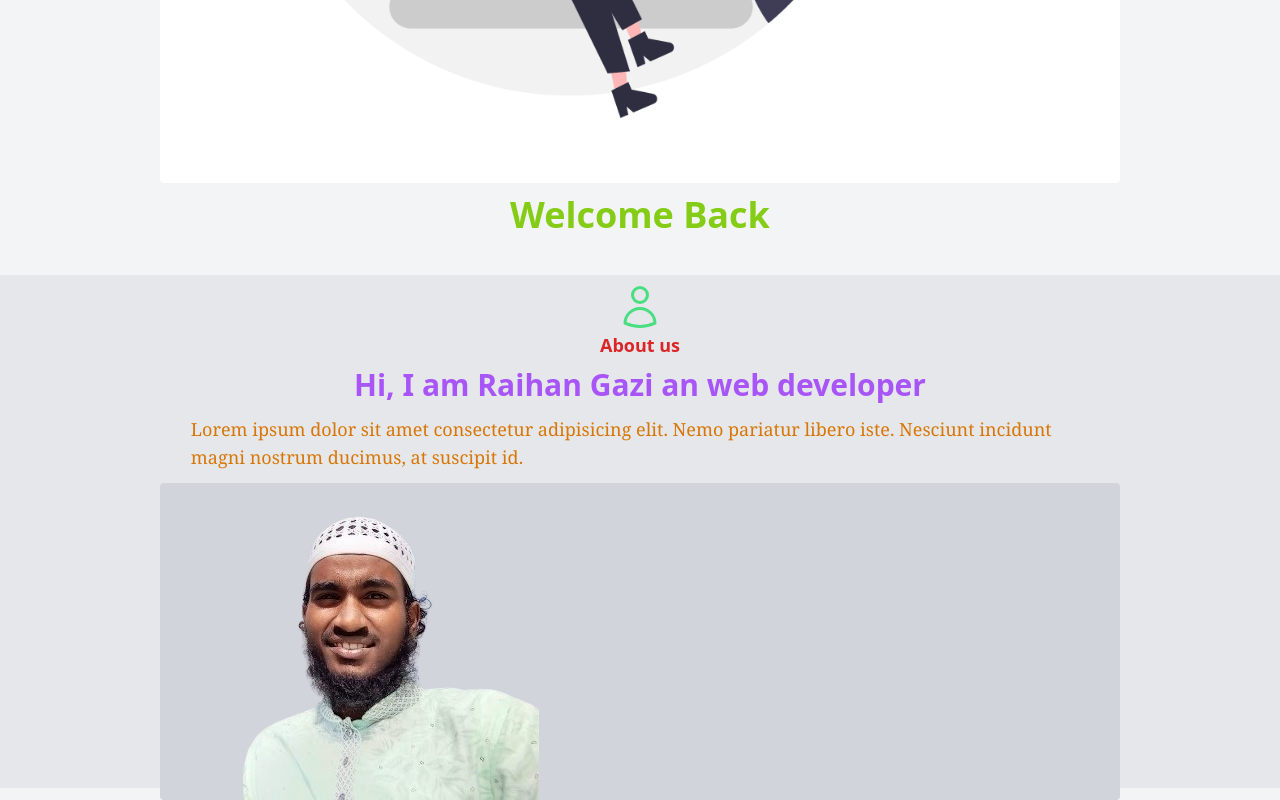
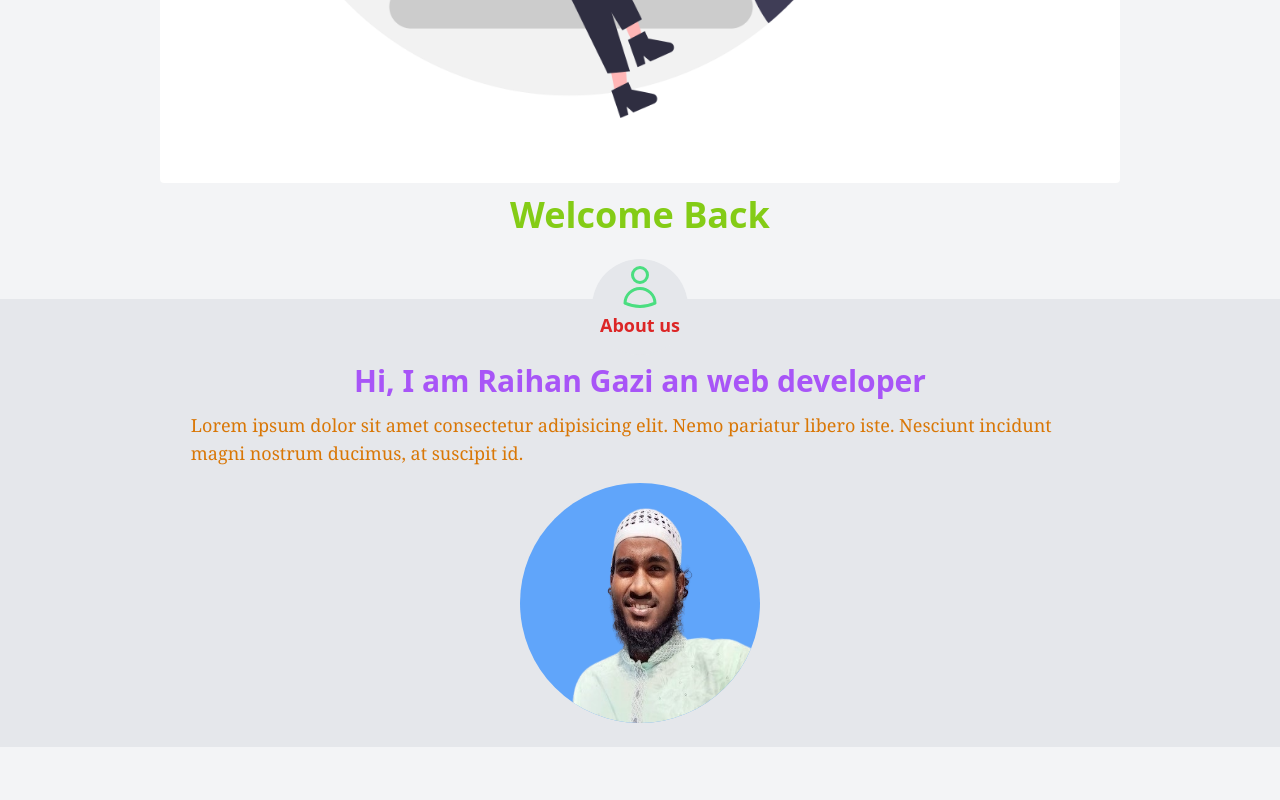
Before and after one commit to gaziraihan1/portfolio, a website built with Vite: page index.html in a window 1280 px wide. Shown: the part 661-1461 px from the top of the page. After the commit the page ends 1408 px from the top, so only its background shows below. Built offline with nearby package versions, Linux system fonts and the light colour scheme; a web font is replaced by a local one.

Commit message:
more style add

```diff
--- a/index.html
+++ b/index.html
@@ -49,18 +49,22 @@
                 </h1>
             </div>
         </div>
-        <section class="relative top-10 mx-auto  bg-gray-200">
+        <section class="relative top-16 mx-auto  bg-gray-200">
             <div class="flex flex-col">
-                <div class="order-1 mx-auto w-3/4 bg-gray-300 rounded relative top-3">
-                    <img class=" " src="my-image.png" alt="">
+                <div class=" order-1 mx-auto w-3/4 rounded relative bottom-6">
+                    <img class="w-60 h-60 rounded-full mx-auto bg-blue-400 " src="my-image.png" alt="Raihan Gazi">
+
                 </div>
                 <div class="mx-auto pt-2">
-                    <svg class="relative w-12 h-12 mx-auto text-green-400" xmlns="http://www.w3.org/2000/svg" fill="none" viewBox="0 0 24 24" stroke-width="1.5" stroke="currentColor" class="w-6 h-6">
-                        <path stroke-linecap="round" stroke-linejoin="round" d="M15.75 6a3.75 3.75 0 1 1-7.5 0 3.75 3.75 0 0 1 7.5 0ZM4.501 20.118a7.5 7.5 0 0 1 14.998 0A17.933 17.933 0 0 1 12 21.75c-2.676 0-5.216-.584-7.499-1.632Z" />
-                      </svg>
-                      <h1 class="rounded flex justify-center text-center pb-2 text-red-600 text-lg font-bold ">About us</h1>
-                    <h1 class="text-center mb-3 font-bold text-3xl font-sans text-purple-500 w-3/4 mx-auto">Hi, I am Raihan Gazi an web developer</h1>
-                    <p class="w-3/4 mx-auto text-left font-serif text-lg text-amber-600">Lorem ipsum dolor sit amet consectetur adipisicing elit. Nemo pariatur libero iste. Nesciunt incidunt magni nostrum ducimus, at suscipit id.</p>
+                    <div class="relative bottom-12 bg-gray-200 w-24 h-24 p-1 rounded-full mx-auto">
+                        <svg class="w-12 h-12 mx-auto text-green-400" xmlns="http://www.w3.org/2000/svg" fill="none" viewBox="0 0 24 24" stroke-width="1.5" stroke="currentColor" class="w-6 h-6">
+                            <path stroke-linecap="round" stroke-linejoin="round" d="M15.75 6a3.75 3.75 0 1 1-7.5 0 3.75 3.75 0 0 1 7.5 0ZM4.501 20.118a7.5 7.5 0 0 1 14.998 0A17.933 17.933 0 0 1 12 21.75c-2.676 0-5.216-.584-7.499-1.632Z" />
+                          </svg>
+                          <h1 class="rounded flex justify-center text-center  text-red-600 text-lg font-bold ">About us</h1>
+                    </div>
+
+                    <h1 class=" relative bottom-10 text-center mb-3 font-bold text-3xl font-sans text-purple-500 w-3/4 mx-auto">Hi, I am Raihan Gazi an web developer</h1>
+                    <p class=" relative bottom-10 w-3/4 mx-auto text-left font-serif text-lg text-amber-600">Lorem ipsum dolor sit amet consectetur adipisicing elit. Nemo pariatur libero iste. Nesciunt incidunt magni nostrum ducimus, at suscipit id.</p>
                 </div>
             </div>
         </section>
```
Also changed, not shown: style.css.
